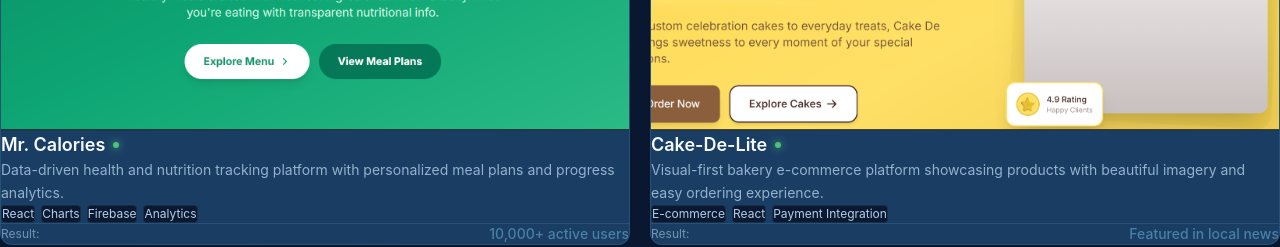
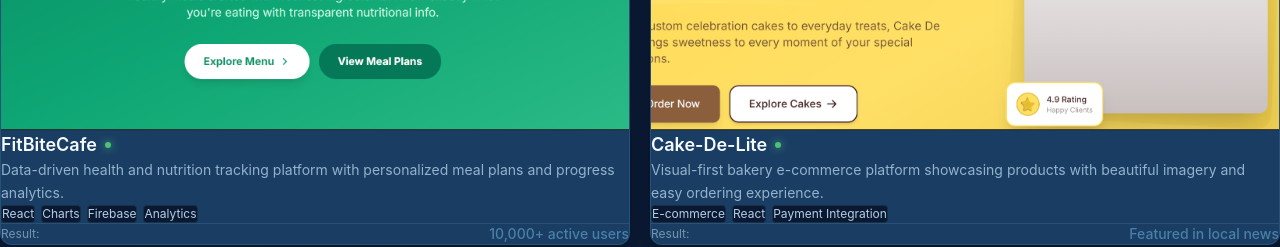
Before and after one commit to NaveenChavan/SENOVA-Digital-Labs, a React (Vite) app: page / in a window 1280 px wide. Shown: the part 2160-2407 px from the top of the page. Built offline with nearby package versions, Linux system fonts and the light colour scheme.

Commit message:
SENOVA newupdate

```diff
--- a/src/components/Portfolio.jsx
+++ b/src/components/Portfolio.jsx
@@ -6,7 +6,7 @@ import { ExternalLink, ArrowRight } from "lucide-react";
 const projects = [
   {
     id: 1,
-    title: "Mr. Calories",
+    title: "FitBiteCafe",
     description:
       "Data-driven health and nutrition tracking platform with personalized meal plans and progress analytics.",
     result: "10,000+ active users",
```
